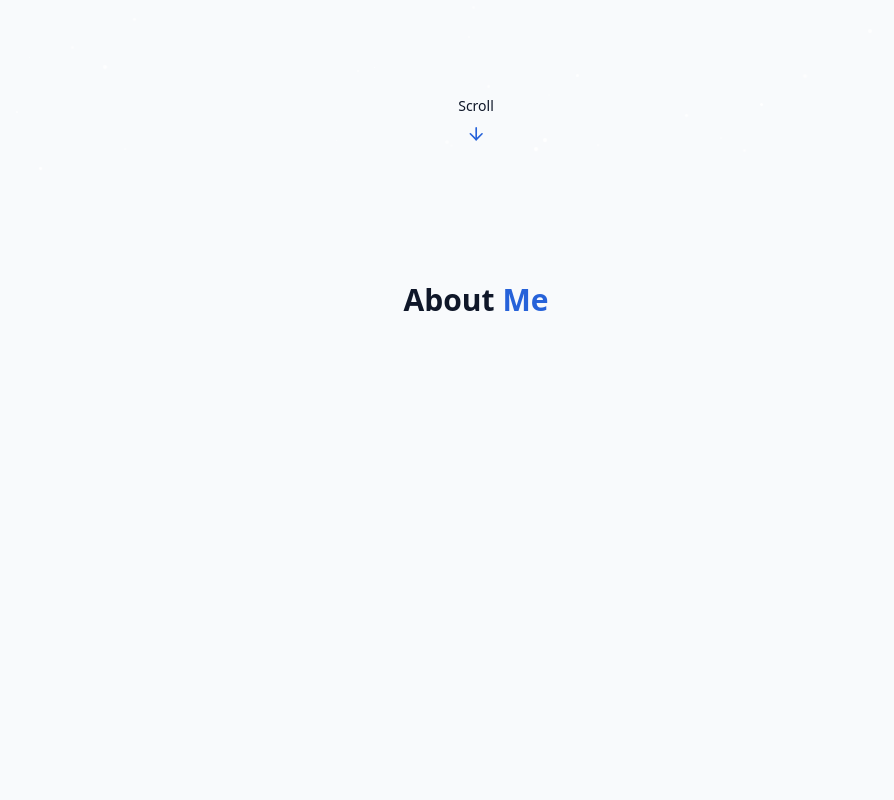
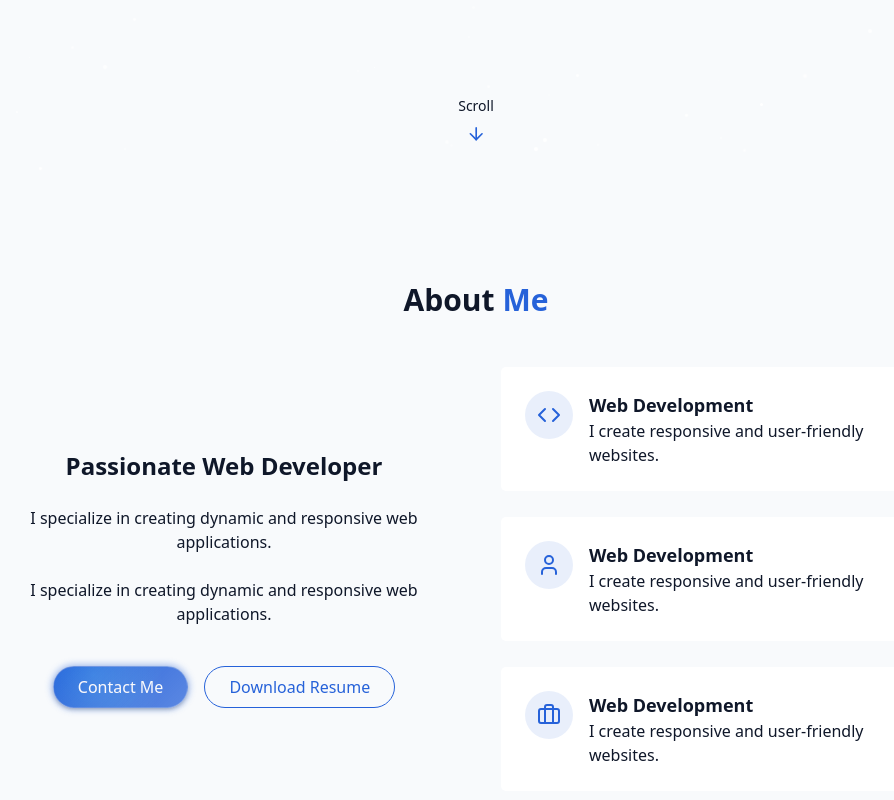
Before and after one commit to Johnlman/Portfolio, a React (Vite) app in the folder portfolio/: page / in a window 1280 px wide. Shown: the part 614-1414 px from the top of the page, without its empty margins (164-1058 px from the left). Before the commit the page ends 1076 px from the top, so only its background shows below. Built offline with nearby package versions, Linux system fonts and the light colour scheme.

Commit message:
Finished about me section

```diff
--- a/portfolio/src/components/AboutSection.jsx
+++ b/portfolio/src/components/AboutSection.jsx
@@ -1,3 +1,5 @@
+import ResumePdf from "@/lib/John_Man_Resume.pdf";
+import { Briefcase, Code,User } from "lucide-react";
 export const AboutSection = () => {
   return <section id = "about" className="py-24 px-4 relative">
     {" "}
@@ -5,6 +7,52 @@
       <h2 className="text-3xl md:4xl font-bold mb-12 text-center">
         About <span className = "text-primary"> Me</span>
       </h2>
+      <div className="grid grid-cols-1 md:grid-cols-2 gap-12 items-center">
+        <div className = "space-y-6">
+          <h3 className="text-2xl font-semibold"> Passionate Web Developer</h3>
+          <p className="text-muted-foreground">I specialize in creating dynamic and responsive web applications.</p>
+          <p className="text-muted-foreground">I specialize in creating dynamic and responsive web applications.</p>
+          <div className="flex flex-col sm:flex-row gap-4 pt-4 justify-center">
+            <a href="#contact" className="cosmic-button">Contact Me</a>
+            <a href={ResumePdf} download="John_Man_Resume.pdf" className="px-6 py-2 rounded-full border border-primary text-primary hover:bg-primary/10 transition-colors duration-300">Download Resume</a>
+          </div>
+        </div>
+        <div className="grid grid-cols-1 gap-6">
+          <div className="gradient-border p-6 card-hover">
+            <div className="flex items-start gap-4">
+              <div className="p-3 rounded-full bg-primary/10">
+                <Code className="h-6 w-6 text-primary"/>
+              </div>
+              <div className="text-left">
+                <h4 className="font-semibold text-lg">Web Development</h4>
+                <p className="text-muted-foreground">I create responsive and user-friendly websites.</p>
+              </div>
+            </div>
+          </div>
+          <div className="gradient-border p-6 card-hover">
+            <div className="flex items-start gap-4">
+              <div className="p-3 rounded-full bg-primary/10">
+                <User className="h-6 w-6 text-primary"/>
+              </div>
+              <div className="text-left">
+                <h4 className="font-semibold text-lg">Web Development</h4>
+                <p className="text-muted-foreground">I create responsive and user-friendly websites.</p>
+              </div>
+            </div>
+          </div>
+          <div className="gradient-border p-6 card-hover">
+            <div className="flex items-start gap-4">
+              <div className="p-3 rounded-full bg-primary/10">
+                <Briefcase className="h-6 w-6 text-primary"/>
+              </div>
+              <div className="text-left">
+                <h4 className="font-semibold text-lg">Web Development</h4>
+                <p className="text-muted-foreground">I create responsive and user-friendly websites.</p>
+              </div>
+            </div>
+          </div>
+        </div>
+      </div>
     </div>
   </section>
 }
--- a/portfolio/src/components/StarBackground.jsx
+++ b/portfolio/src/components/StarBackground.jsx
@@ -65,14 +65,14 @@
         const newMeteors = [];
         for (let i = 0; i < numberOfMeteors; i++) {
             // Choose spawn region: top band (full width, top 20%) or left band (left 20%, full height)
-            const region = Math.random() < 0.55 ? 'top' : 'left';
+            const region = Math.random() < 0.65 ? 'top' : 'left';
             let xPercent; let yPercent;
             if (region === 'top') {
-                xPercent = Math.random() * 80;   // anywhere across width
+                xPercent = Math.random() * 90;   // anywhere across width
                 yPercent = Math.random() * 10;    // top 20%
             } else { // left region
                 xPercent = Math.random() * 10;    // leftmost 20%
-                yPercent = Math.random() * 80;   // anywhere vertically
+                yPercent = Math.random() * 90;   // anywhere vertically
             }
             const size = Math.random() * 2 + 1;
             // Angle idea: top spawns travel diagonally down-left, left spawns travel slightly down-right
```
Also changed, not shown: 1 other file (tests, documents, lock files or other folders).
